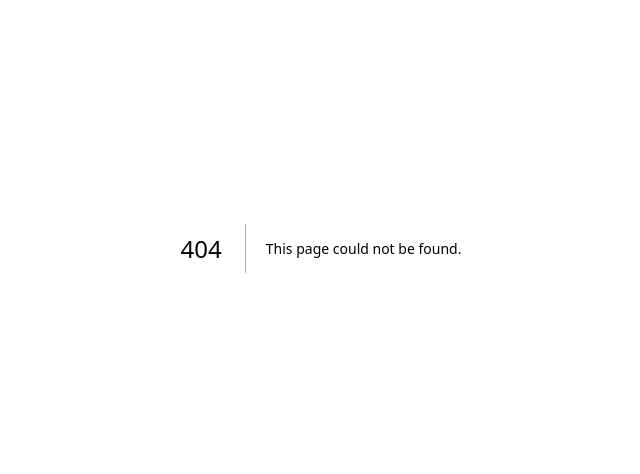
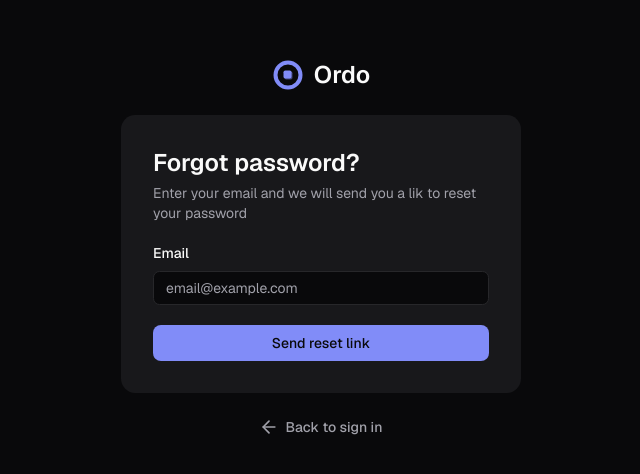
Before and after one commit to Romedix1/Ordo, a Next.js app in the folder frontend/: page /forgot-password in a window 1280 px wide. Before the commit this address had no page. Shown: the part 152-626 px from the top of the page, without its empty margins (319-959 px from the left). Built offline with nearby package versions, Linux system fonts and the light colour scheme.

Commit message:
feat(ui): add forgot password page

```diff
--- /dev/null
+++ b/frontend/src/app/(auth)/forgot-password/page.tsx
@@ -0,0 +1,34 @@
+import { Button, CardContainer, Input } from "@/app/_components/ui";
+import { ArrowLeft } from "lucide-react";
+import Link from "next/link";
+
+export default function ForgotPasswordPage() {
+  return (
+    <>
+      <CardContainer>
+        <div className="flex flex-col gap-1">
+          <h1 className="text-2xl font-semibold text-foreground">
+            Forgot password?
+          </h1>
+          <p className="text-sm text-muted-foreground">
+            Enter your email and we will send you a lik to reset your password
+          </p>
+        </div>
+
+        <Input label="Email" placeholder="email@example.com" />
+
+        <Button>Send reset link</Button>
+      </CardContainer>
+
+      <div className="flex justify-center">
+        <Link
+          href="/login"
+          className="flex gap-1.5 items-center text-muted-foreground hover:text-muted-foreground/70 focus:text-muted-foreground/70 duration-200"
+        >
+          <ArrowLeft className="w-5 h-5" />{" "}
+          <p className="text-sm font-medium">Back to sign in</p>
+        </Link>
+      </div>
+    </>
+  );
+}
--- a/frontend/src/app/(auth)/login/_components/login-form.tsx
+++ b/frontend/src/app/(auth)/login/_components/login-form.tsx
@@ -7,6 +7,7 @@ import { zodResolver } from "@hookform/resolvers/zod";
 import { useRouter } from "next/navigation";
 import { LoginSchema, LoginValues } from "@/schemas/login";
 import { loginUser, ValidationError } from "@/lib";
+import Link from "next/link";
 
 export const LoginForm = () => {
   const {
@@ -80,6 +81,11 @@ export const LoginForm = () => {
         placeholder="••••••••"
         error={errors.password?.message}
         required
+        action={
+          <Link className="text-xs text-primary" href="/forgot-password">
+            Forgot password
+          </Link>
+        }
       />
     </AuthShell>
   );
```
Also changed, not shown: 1 other file (tests, documents, lock files or other folders).
